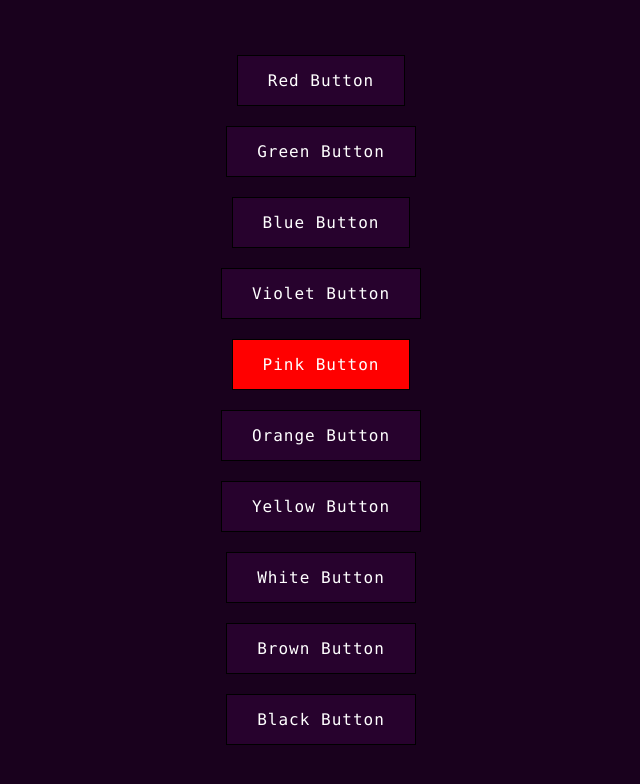
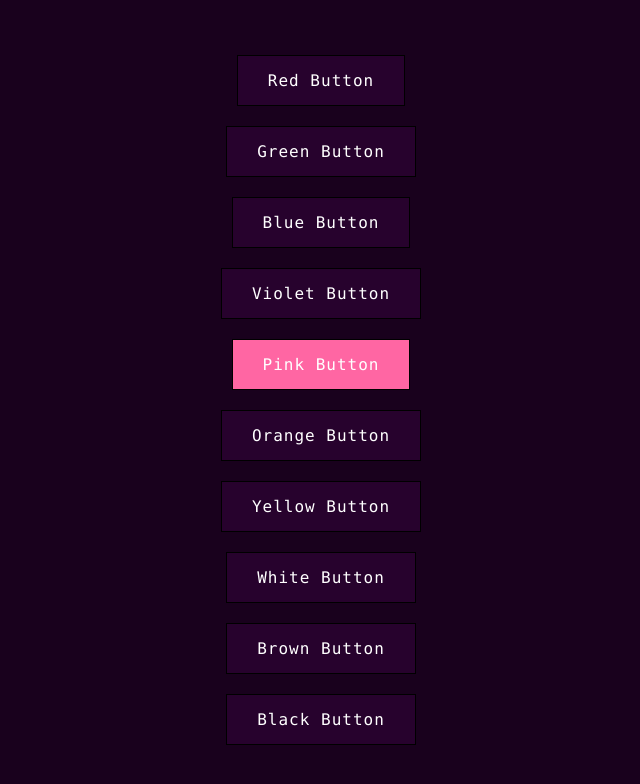
Before and after one commit to rohan-cce/shiny-button-using-html-css, a plain HTML site: page index.html in a window 1280 px wide. In both pictures the pointer is over the link "Pink Button". Shown: the whole page, without its empty margins (319-959 px from the left). Drawn offline with Linux system fonts and the light colour scheme.

Commit message:
Update style.css

```diff
--- a/style.css
+++ b/style.css
@@ -36,7 +36,7 @@ a:nth-child(4):hover{
     background: #660066;
 }
 a:nth-child(5):hover{
-    background: ;
+    background: 	 #ff66a3;
 }
 a:nth-child(6):hover{
     background: ;
```
